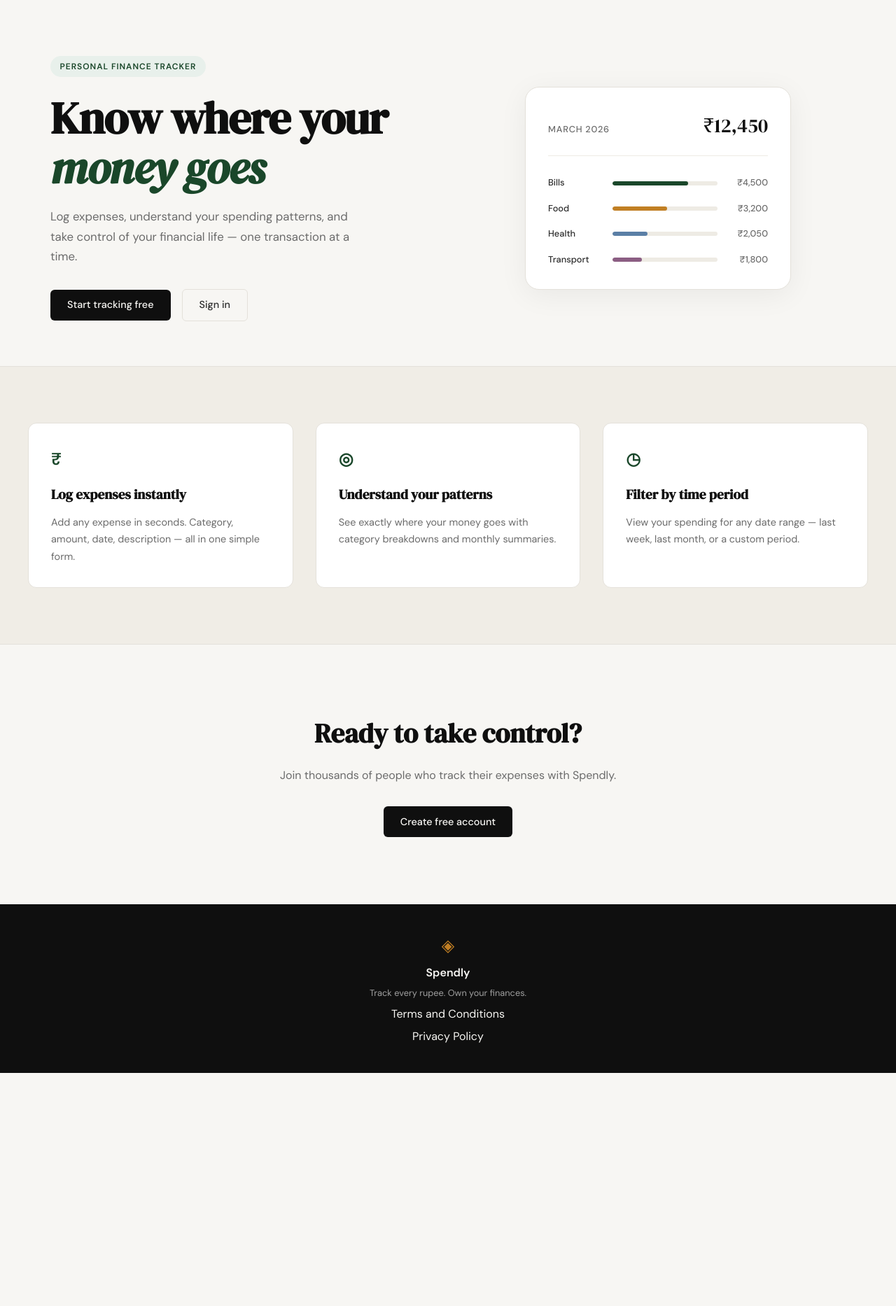
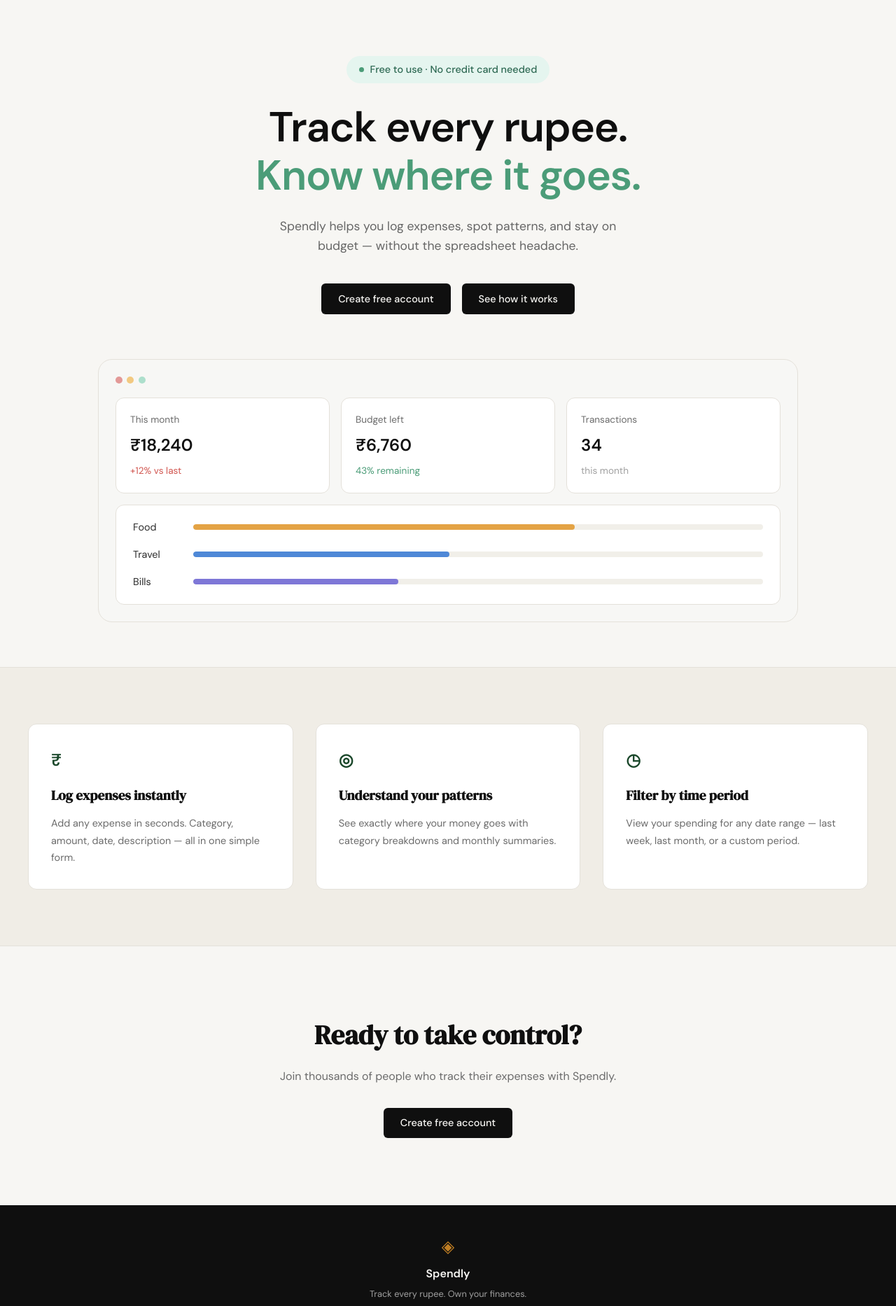
Before and after one commit to BKAPADIA04/ExpenseLY, a Flask app: page / in a window 1280 px wide. Shown: the part 61-1927 px from the top of the page at 70% size. Before the commit the page ends 1594 px from the top, so only its background shows below. Run offline with Flask 3, Linux system fonts and the light colour scheme.

Commit message:
landing: redesign hero section to match mockup

```diff
--- a/static/css/style.css
+++ b/static/css/style.css
@@ -125,136 +125,174 @@ a { color: inherit; text-decoration: none; }
 
 .hero {
     padding: 5rem 2rem 4rem;
-    display: grid;
-    grid-template-columns: 1fr 1fr;
-    gap: 4rem;
+    display: flex;
+    flex-direction: column;
     align-items: center;
+    text-align: center;
     max-width: var(--max-width);
     margin: 0 auto;
 }
 
+.hero-inner {
+    display: flex;
+    flex-direction: column;
+    align-items: center;
+    max-width: 700px;
+}
+
 .hero-badge {
-    display: inline-block;
-    background: var(--accent-light);
-    color: var(--accent);
-    font-size: 0.75rem;
-    font-weight: 600;
-    letter-spacing: 0.08em;
-    text-transform: uppercase;
-    padding: 0.35rem 0.85rem;
+    display: inline-flex;
+    align-items: center;
+    gap: 0.55rem;
+    background: #e5f5ef;
+    color: #2f6a54;
+    font-size: 0.9rem;
+    font-weight: 500;
+    padding: 0.5rem 1.1rem;
     border-radius: 999px;
+    margin-bottom: 1.75rem;
+}
+
+.hero-badge-dot {
+    width: 7px;
+    height: 7px;
+    border-radius: 50%;
+    background: #4b9c78;
+}
+
+.hero-title {
+    font-family: var(--font-body);
+    font-weight: 700;
+    font-size: clamp(2.5rem, 5.5vw, 3.75rem);
+    line-height: 1.15;
+    letter-spacing: -0.02em;
+    color: var(--ink);
     margin-bottom: 1.5rem;
 }
 
-.hero-title {
-    font-family: var(--font-display);
-    font-size: clamp(2.5rem, 5vw, 4rem);
-    line-height: 1.1;
-    letter-spacing: -0.02em;
-    color: var(--ink);
-    margin-bottom: 1.25rem;
-}
-
-.hero-title em {
-    font-style: italic;
-    color: var(--accent);
+.hero-title-accent {
+    display: block;
+    color: #4b9c78;
 }
 
 .hero-subtitle {
-    font-size: 1.05rem;
-    color: var(--ink-muted);
-    line-height: 1.7;
-    max-width: 460px;
-    margin-bottom: 2rem;
+    font-size: 1.1rem;
+    color: #666666;
+    line-height: 1.6;
+    max-width: 520px;
+    margin-bottom: 2.5rem;
 }
 
 .hero-actions {
     display: flex;
     gap: 1rem;
     align-items: center;
+    margin-bottom: 4rem;
 }
 
 /* ------------------------------------------------------------------ */
-/* Mock card (hero visual)                                             */
+/* Stat card (hero visual)                                             */
 /* ------------------------------------------------------------------ */
 
 .hero-visual {
+    width: 100%;
     display: flex;
     justify-content: center;
 }
 
-.mock-card {
+.stat-card {
+    width: 100%;
+    max-width: 1000px;
+    background: #f7f7f5;
+    border: 1px solid var(--border);
+    border-radius: var(--radius-lg);
+    padding: 1.5rem;
+}
+
+.stat-card-dots {
+    display: flex;
+    gap: 0.4rem;
+    margin-bottom: 1.25rem;
+}
+
+.stat-dot { width: 10px; height: 10px; border-radius: 50%; }
+.stat-dot-red { background: #e39997; }
+.stat-dot-yellow { background: #f2c981; }
+.stat-dot-green { background: #addfcc; }
+
+.stat-row {
+    display: grid;
+    grid-template-columns: repeat(3, 1fr);
+    gap: 1rem;
+    margin-bottom: 1rem;
+}
+
+.stat-tile {
     background: var(--paper-card);
     border: 1px solid var(--border);
-    border-radius: var(--radius-lg);
-    padding: 2rem;
-    width: 100%;
-    max-width: 380px;
-    box-shadow: 0 8px 40px rgba(0,0,0,0.06);
+    border-radius: var(--radius-md);
+    padding: 1.25rem;
+    text-align: left;
+    display: flex;
+    flex-direction: column;
+    gap: 0.4rem;
 }
 
-.mock-card-header {
-    display: flex;
-    justify-content: space-between;
-    align-items: baseline;
-    margin-bottom: 1.75rem;
-    padding-bottom: 1.25rem;
-    border-bottom: 1px solid var(--border-soft);
+.stat-label {
+    font-size: 0.85rem;
+    color: var(--ink-muted);
 }
 
-.mock-label {
-    font-size: 0.8rem;
-    font-weight: 500;
-    color: var(--ink-muted);
-    text-transform: uppercase;
-    letter-spacing: 0.06em;
-}
-
-.mock-total {
-    font-family: var(--font-display);
-    font-size: 1.75rem;
+.stat-value {
+    font-family: var(--font-body);
+    font-weight: 700;
+    font-size: 1.5rem;
     color: var(--ink);
 }
 
-.mock-bars { display: flex; flex-direction: column; gap: 1rem; }
+.stat-delta { font-size: 0.85rem; }
+.stat-delta-red { color: #d15650; }
+.stat-delta-green { color: #4b9c78; }
+.stat-delta-muted { color: var(--ink-faint); }
 
-.mock-bar-row {
-    display: grid;
-    grid-template-columns: 80px 1fr 60px;
-    align-items: center;
-    gap: 0.75rem;
+.stat-bars {
+    background: var(--paper-card);
+    border: 1px solid var(--border);
+    border-radius: var(--radius-md);
+    padding: 1.25rem 1.5rem;
+    display: flex;
+    flex-direction: column;
+    gap: 1rem;
 }
 
-.mock-cat {
-    font-size: 0.8rem;
-    font-weight: 500;
-    color: var(--ink-soft);
+.stat-bar-row {
+    display: grid;
+    grid-template-columns: 70px 1fr;
+    align-items: center;
+    gap: 1rem;
 }
 
-.mock-bar-track {
-    height: 6px;
-    background: var(--border-soft);
+.stat-bar-cat {
+    font-size: 0.9rem;
+    color: var(--ink-soft);
+    text-align: left;
+}
+
+.stat-bar-track {
+    height: 8px;
+    background: #f1efe9;
     border-radius: 999px;
     overflow: hidden;
 }
 
-.mock-bar {
+.stat-bar-fill {
     height: 100%;
-    background: var(--accent);
     border-radius: 999px;
-    transition: width 0.6s ease;
 }
 
-.mock-bar-2 { background: var(--accent-2); }
-.mock-bar-3 { background: #5b7fa6; }
-.mock-bar-4 { background: #8b5e83; }
-
-.mock-amt {
-    font-size: 0.8rem;
-    font-weight: 500;
-    color: var(--ink-muted);
-    text-align: right;
-}
+.stat-bar-food { background: #e4a345; }
+.stat-bar-travel { background: #4e88d7; }
+.stat-bar-bills { background: #7e77d7; }
 
 /* ------------------------------------------------------------------ */
 /* Buttons                                                             */
@@ -584,14 +622,9 @@ a { color: inherit; text-decoration: none; }
 /* ------------------------------------------------------------------ */
 
 @media (max-width: 900px) {
-    .hero {
-        grid-template-columns: 1fr;
-        text-align: center;
-    }
-
     .hero-subtitle { max-width: 100%; }
     .hero-actions { justify-content: center; }
-    .hero-visual { display: none; }
+    .stat-row { grid-template-columns: 1fr; }
 
     .features-inner { grid-template-columns: 1fr; }
 }
@@ -599,4 +632,7 @@ a { color: inherit; text-decoration: none; }
 @media (max-width: 600px) {
     .nav-links a:not(.nav-cta) { display: none; }
     .hero { padding: 3rem 1rem 2rem; }
+    .hero-actions { flex-direction: column; width: 100%; }
+    .hero-actions .btn-primary { width: 100%; text-align: center; }
+    .stat-bar-row { grid-template-columns: 55px 1fr; gap: 0.5rem; }
 }
--- a/templates/landing.html
+++ b/templates/landing.html
@@ -6,55 +6,68 @@
 
 <section class="hero">
     <div class="hero-inner">
-        <div class="hero-badge">Personal Finance Tracker</div>
+        <div class="hero-badge">
+            <span class="hero-badge-dot"></span>
+            Free to use · No credit card needed
+        </div>
         <h1 class="hero-title">
-            Know where your<br>
-            <em>money goes</em>
+            Track every rupee.<br>
+            <span class="hero-title-accent">Know where it goes.</span>
         </h1>
         <p class="hero-subtitle">
-            Log expenses, understand your spending patterns,
-            and take control of your financial life —
-            one transaction at a time.
+            Spendly helps you log expenses, spot patterns, and stay
+            on budget — without the spreadsheet headache.
         </p>
         <div class="hero-actions">
-            <a href="{{ url_for('register') }}" class="btn-primary">Start tracking free</a>
-            <a href="{{ url_for('login') }}" class="btn-ghost">Sign in</a>
+            <a href="{{ url_for('register') }}" class="btn-primary">Create free account</a>
+            <a href="#" class="btn-primary">See how it works</a>
         </div>
     </div>
+
     <div class="hero-visual">
-        <div class="mock-card">
-            <div class="mock-card-header">
-                <span class="mock-label">March 2026</span>
-                <span class="mock-total">₹12,450</span>
+        <div class="stat-card">
+            <div class="stat-card-dots">
+                <span class="stat-dot stat-dot-red"></span>
+                <span class="stat-dot stat-dot-yellow"></span>
+                <span class="stat-dot stat-dot-green"></span>
             </div>
-            <div class="mock-bars">
-                <div class="mock-bar-row">
-                    <span class="mock-cat">Bills</span>
-                    <div class="mock-bar-track">
-                        <div class="mock-bar" style="width: 72%"></div>
+
+            <div class="stat-row">
+                <div class="stat-tile">
+                    <span class="stat-label">This month</span>
+                    <span class="stat-value">₹18,240</span>
+                    <span class="stat-delta stat-delta-red">+12% vs last</span>
+                </div>
+                <div class="stat-tile">
+                    <span class="stat-label">Budget left</span>
+                    <span class="stat-value">₹6,760</span>
+                    <span class="stat-delta stat-delta-green">43% remaining</span>
+                </div>
+                <div class="stat-tile">
+                    <span class="stat-label">Transactions</span>
+                    <span class="stat-value">34</span>
+                    <span class="stat-delta stat-delta-muted">this month</span>
+                </div>
+            </div>
+
+            <div class="stat-bars">
+                <div class="stat-bar-row">
+                    <span class="stat-bar-cat">Food</span>
+                    <div class="stat-bar-track">
+                        <div class="stat-bar-fill stat-bar-food" style="width: 67%"></div>
                     </div>
-                    <span class="mock-amt">₹4,500</span>
                 </div>
-                <div class="mock-bar-row">
-                    <span class="mock-cat">Food</span>
-                    <div class="mock-bar-track">
-                        <div class="mock-bar mock-bar-2" style="width: 52%"></div>
+                <div class="stat-bar-row">
+                    <span class="stat-bar-cat">Travel</span>
+                    <div class="stat-bar-track">
+                        <div class="stat-bar-fill stat-bar-travel" style="width: 45%"></div>
                     </div>
-                    <span class="mock-amt">₹3,200</span>
                 </div>
-                <div class="mock-bar-row">
-                    <span class="mock-cat">Health</span>
-                    <div class="mock-bar-track">
-                        <div class="mock-bar mock-bar-3" style="width: 33%"></div>
+                <div class="stat-bar-row">
+                    <span class="stat-bar-cat">Bills</span>
+                    <div class="stat-bar-track">
+                        <div class="stat-bar-fill stat-bar-bills" style="width: 36%"></div>
                     </div>
-                    <span class="mock-amt">₹2,050</span>
-                </div>
-                <div class="mock-bar-row">
-                    <span class="mock-cat">Transport</span>
-                    <div class="mock-bar-track">
-                        <div class="mock-bar mock-bar-4" style="width: 28%"></div>
-                    </div>
-                    <span class="mock-amt">₹1,800</span>
                 </div>
             </div>
         </div>
```
